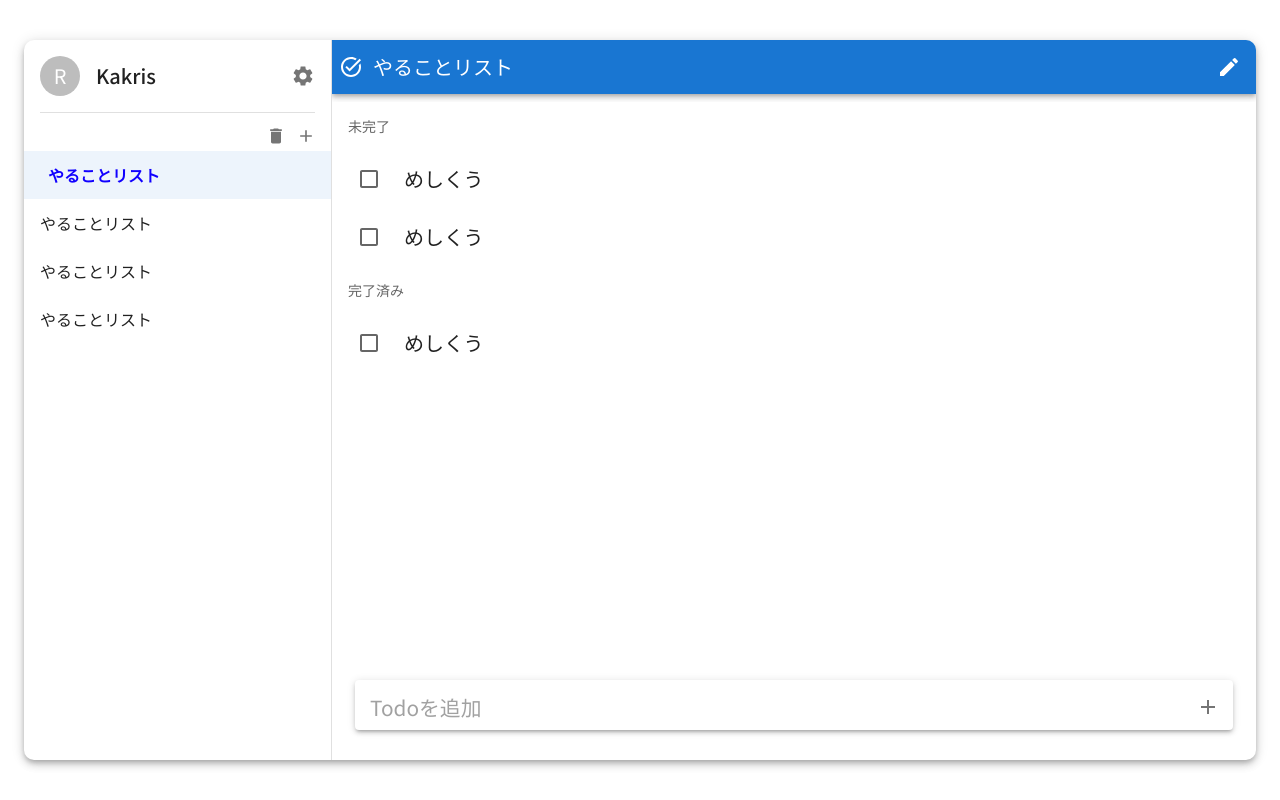
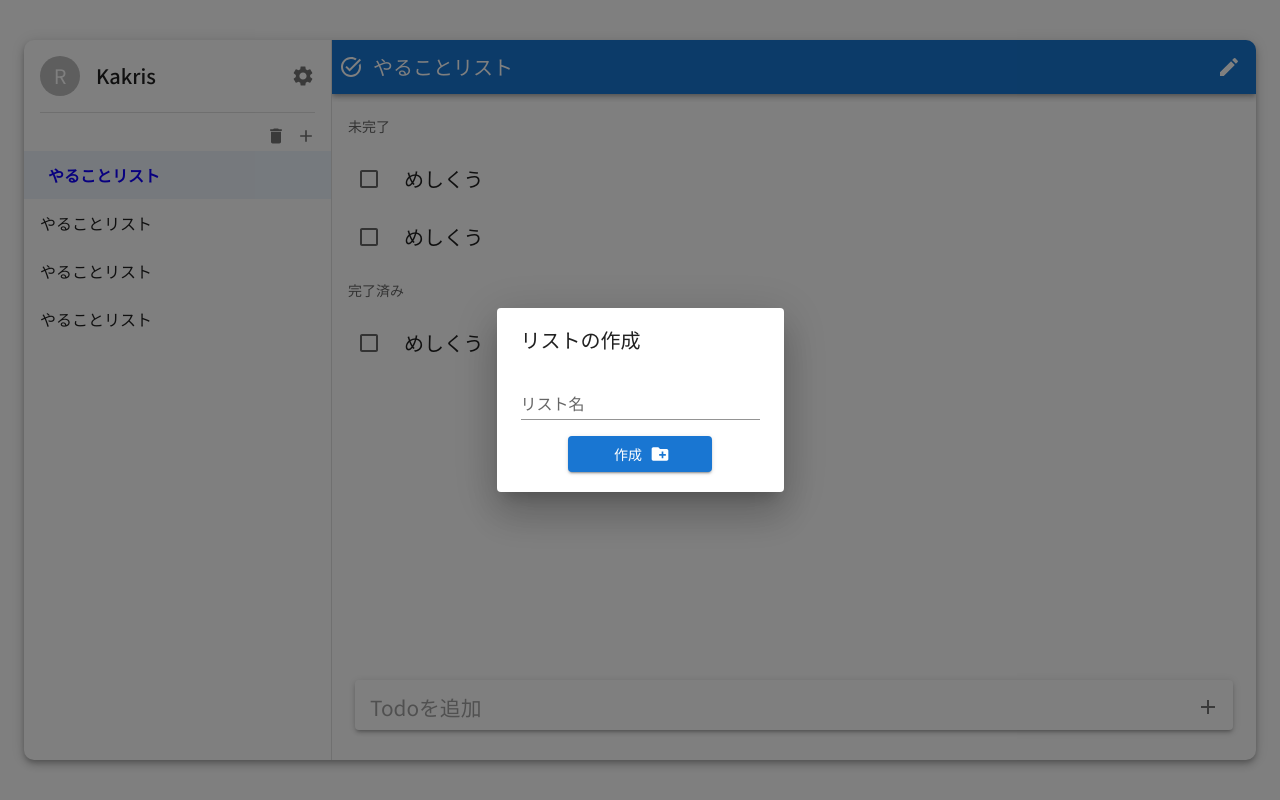
Before and after one commit to kakris704/todo-firebase-material, a React (Create React App) app: page / in a window 1280 px wide. Both pictures are taken after a click on the button 306 px from the left and 136 px from the top of the page. Built offline with nearby package versions, Linux system fonts and the light colour scheme.

Commit message:
リストを作成するダイアログを実装

```diff
--- a/src/components/todo/List.tsx
+++ b/src/components/todo/List.tsx
@@ -2,6 +2,7 @@ import React, { useState } from 'react'
 import ListMUI from '@mui/material/List'
 import { Avatar, Box, Divider, Fab, IconButton, ListItemAvatar, ListItemButton, ListItemIcon, ListItemText, ListSubheader, Typography } from '@mui/material'
 import { Send, Settings, Add, Delete } from '@mui/icons-material'
+import CreateList from './dialog/CreateList'
 
 const TempTodoList = ({ Itemindex, selectIndex, setSelectIndex }: {Itemindex: number, selectIndex: number, setSelectIndex: Function}) => {
 
@@ -34,6 +35,7 @@ const TempTodoList = ({ Itemindex, selectIndex, setSelectIndex }: {Itemindex: nu
 
 const List = () => {
   const [selectIndex, setSelectIndex] = useState(0);
+  const [isCreateListOpen, setCreateListOpen] = useState(false);
 
   return (
     <div className='list grid-item'>
@@ -52,7 +54,7 @@ const List = () => {
               <IconButton size="small">
                 <Delete fontSize="small"/>
               </IconButton>
-              <IconButton size="small">
+              <IconButton size="small" onClick={() => {setCreateListOpen(true)}}>
                 <Add fontSize="small"/>
               </IconButton>
             </div>
@@ -63,6 +65,7 @@ const List = () => {
               <TempTodoList Itemindex={3} selectIndex={selectIndex} setSelectIndex={setSelectIndex}/>
             </div>
         </ListMUI>
+      <CreateList isOpen={isCreateListOpen} setOpen={setCreateListOpen}/>
     </div>
   )
 }
--- a/src/components/todo/dialog/CreateList.tsx
+++ b/src/components/todo/dialog/CreateList.tsx
@@ -1,9 +1,36 @@
+import { Button, Dialog, DialogContent, DialogTitle, Stack, TextField } from '@mui/material'
 import React from 'react'
+import CreateNewFolderIcon from '@mui/icons-material/CreateNewFolder';
 
-const CreateList = () => {
+const CreateList = ({isOpen, setOpen}: {isOpen:boolean, setOpen:Function}) => {
+
+  const handleClose = () => {
+    setOpen(false);
+  }
+
   return (
     <div className='create-list'>
-
+        <Dialog
+          open={isOpen}
+          onClose={handleClose}
+        >
+          <DialogTitle>
+            {"リストの作成"}
+          </DialogTitle>
+          <DialogContent>
+            <Stack direction='column'>
+              <TextField
+                id="standard-error"
+                variant="standard"
+                label="リスト名"
+                sx={{mb:2}}
+              />
+              <Button variant='contained' endIcon={<CreateNewFolderIcon />} sx={{width:'60%', ml:'auto', mr:'auto'}}>
+                作成
+              </Button>
+            </Stack>
+          </DialogContent>
+        </Dialog>
     </div>
   )
 }
```
